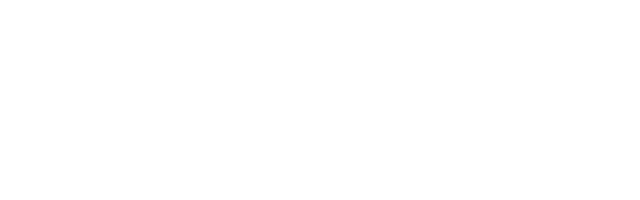
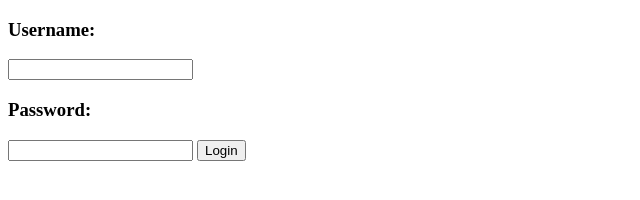
Before and after one commit to mohd-tahzeeb-khan/PetShop-using-Servlet, a plain HTML site: page index.html in a window 1280 px wide. Shown: the whole page, without its empty margins (0-640 px from the left). Drawn offline with Linux system fonts and the light colour scheme.

Commit message:
index.html file

```diff
--- a/index.html
+++ b/index.html
@@ -3,9 +3,15 @@
 <head>
     <meta charset="UTF-8">
     <meta name="viewport" content="width=device-width, initial-scale=1.0">
-    <title>Document</title>
+    <title>Loginpage</title>
 </head>
 <body>
-
+    <form method="post" action="login">
+	<h3>Username: </h3>
+	<input type="text" name="username" required></input><br>
+	<h3>Password: </h3>
+	<input type="password" name="passwords" required></input>
+	<button type="submit">Login</button>
+    </form>
 </body>
 </html>
```
